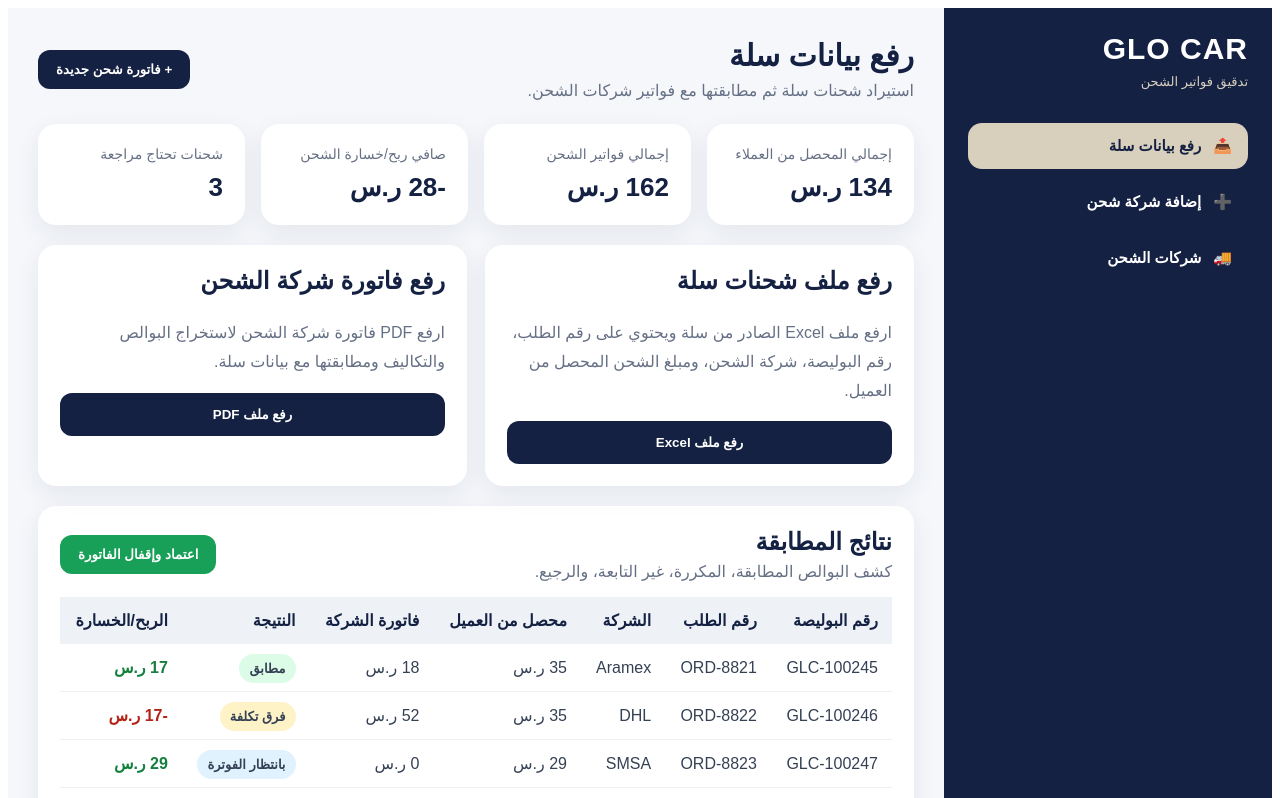
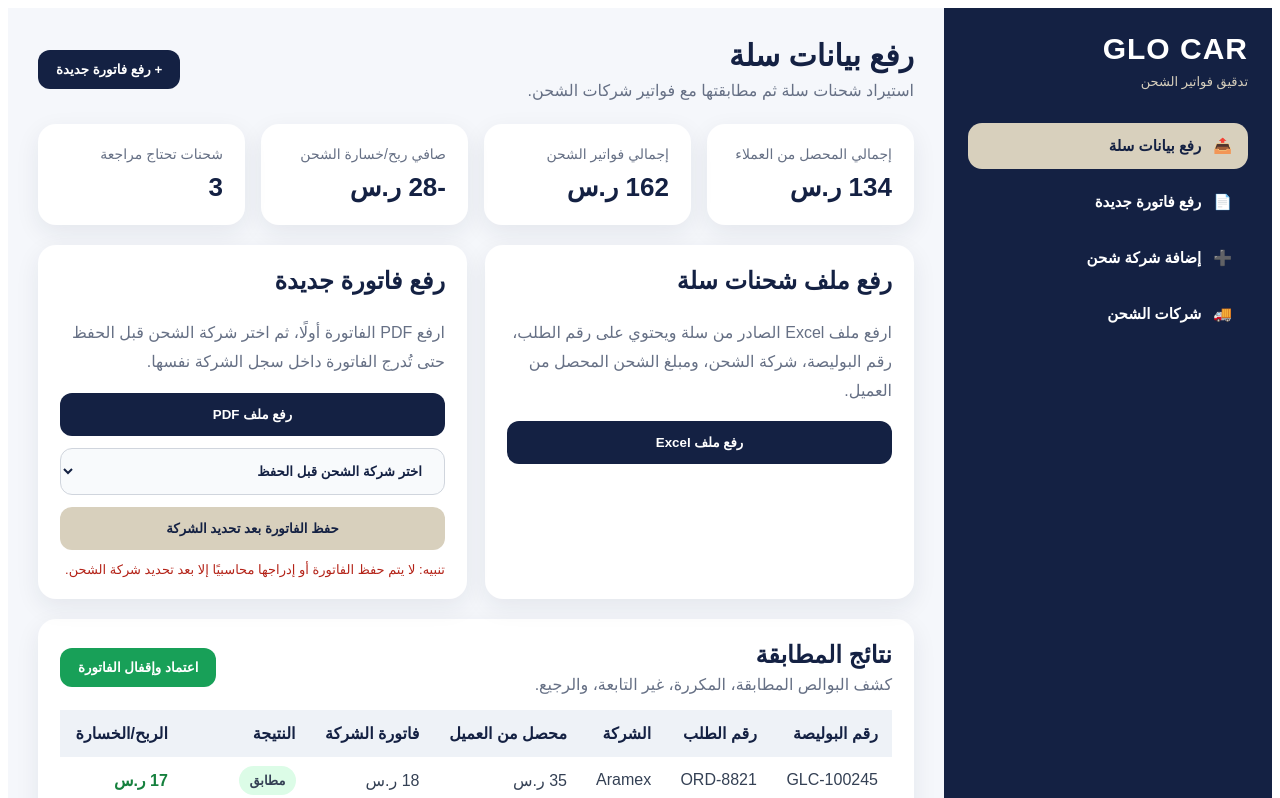
Before and after one commit to basem199b/glocar-shipping-audit, a Next.js app: page / in a window 1280 px wide. Shown: the top 798 px of the page. Built offline with nearby package versions, Linux system fonts and the light colour scheme.

Commit message:
Add new invoice upload workflow with carrier selection

```diff
--- a/app/page.tsx
+++ b/app/page.tsx
@@ -1,8 +1,11 @@
 const menuItems = [
   { label: 'رفع بيانات سلة', icon: '📤', active: true },
+  { label: 'رفع فاتورة جديدة', icon: '📄', active: false },
   { label: 'إضافة شركة شحن', icon: '➕', active: false },
   { label: 'شركات الشحن', icon: '🚚', active: false },
 ]
+
+const carriers = ['أرامكس', 'DHL', 'سمسا', 'ناقل', 'سبل']
 
 const stats = [
   { label: 'إجمالي المحصل من العملاء', value: '134 ر.س' },
@@ -44,7 +47,7 @@ export default function HomePage() {
             <h2 style={{ margin: 0, fontSize: 30 }}>رفع بيانات سلة</h2>
             <p style={{ margin: '8px 0 0', color: '#667085' }}>استيراد شحنات سلة ثم مطابقتها مع فواتير شركات الشحن.</p>
           </div>
-          <button style={primaryButton}>+ فاتورة شحن جديدة</button>
+          <button style={primaryButton}>+ رفع فاتورة جديدة</button>
         </header>
 
         <div style={{ display: 'grid', gridTemplateColumns: 'repeat(4, minmax(0, 1fr))', gap: 16, marginBottom: 20 }}>
@@ -64,9 +67,19 @@ export default function HomePage() {
           </div>
 
           <div style={cardStyle}>
-            <h3 style={{ marginTop: 0, fontSize: 24 }}>رفع فاتورة شركة الشحن</h3>
-            <p style={{ color: '#667085', lineHeight: 1.8 }}>ارفع PDF فاتورة شركة الشحن لاستخراج البوالص والتكاليف ومطابقتها مع بيانات سلة.</p>
-            <button style={uploadButton}>رفع ملف PDF</button>
+            <h3 style={{ marginTop: 0, fontSize: 24 }}>رفع فاتورة جديدة</h3>
+            <p style={{ color: '#667085', lineHeight: 1.8 }}>ارفع PDF الفاتورة أولًا، ثم اختر شركة الشحن قبل الحفظ حتى تُدرج الفاتورة داخل سجل الشركة نفسها.</p>
+            <div style={{ display: 'grid', gap: 12 }}>
+              <button style={uploadButton}>رفع ملف PDF</button>
+              <select defaultValue="" style={selectStyle}>
+                <option value="" disabled>اختر شركة الشحن قبل الحفظ</option>
+                {carriers.map((carrier) => (
+                  <option key={carrier} value={carrier}>{carrier}</option>
+                ))}
+              </select>
+              <button style={disabledButton}>حفظ الفاتورة بعد تحديد الشركة</button>
+            </div>
+            <p style={{ margin: '12px 0 0', color: '#b42318', fontSize: 13 }}>تنبيه: لا يتم حفظ الفاتورة أو إدراجها محاسبيًا إلا بعد تحديد شركة الشحن.</p>
           </div>
         </div>
 
@@ -158,6 +171,27 @@ const uploadButton = {
   cursor: 'pointer',
 }
 
+const selectStyle = {
+  width: '100%',
+  background: '#f8fafc',
+  color: '#142143',
+  border: '1px solid #d0d5dd',
+  borderRadius: 12,
+  padding: '14px 18px',
+  fontWeight: 700,
+}
+
+const disabledButton = {
+  width: '100%',
+  background: '#d8d0bd',
+  color: '#142143',
+  border: 0,
+  borderRadius: 12,
+  padding: '14px 18px',
+  fontWeight: 700,
+  cursor: 'not-allowed',
+}
+
 const td = { padding: 14, color: '#344054' }
 
 function badge(status: string) {
```
